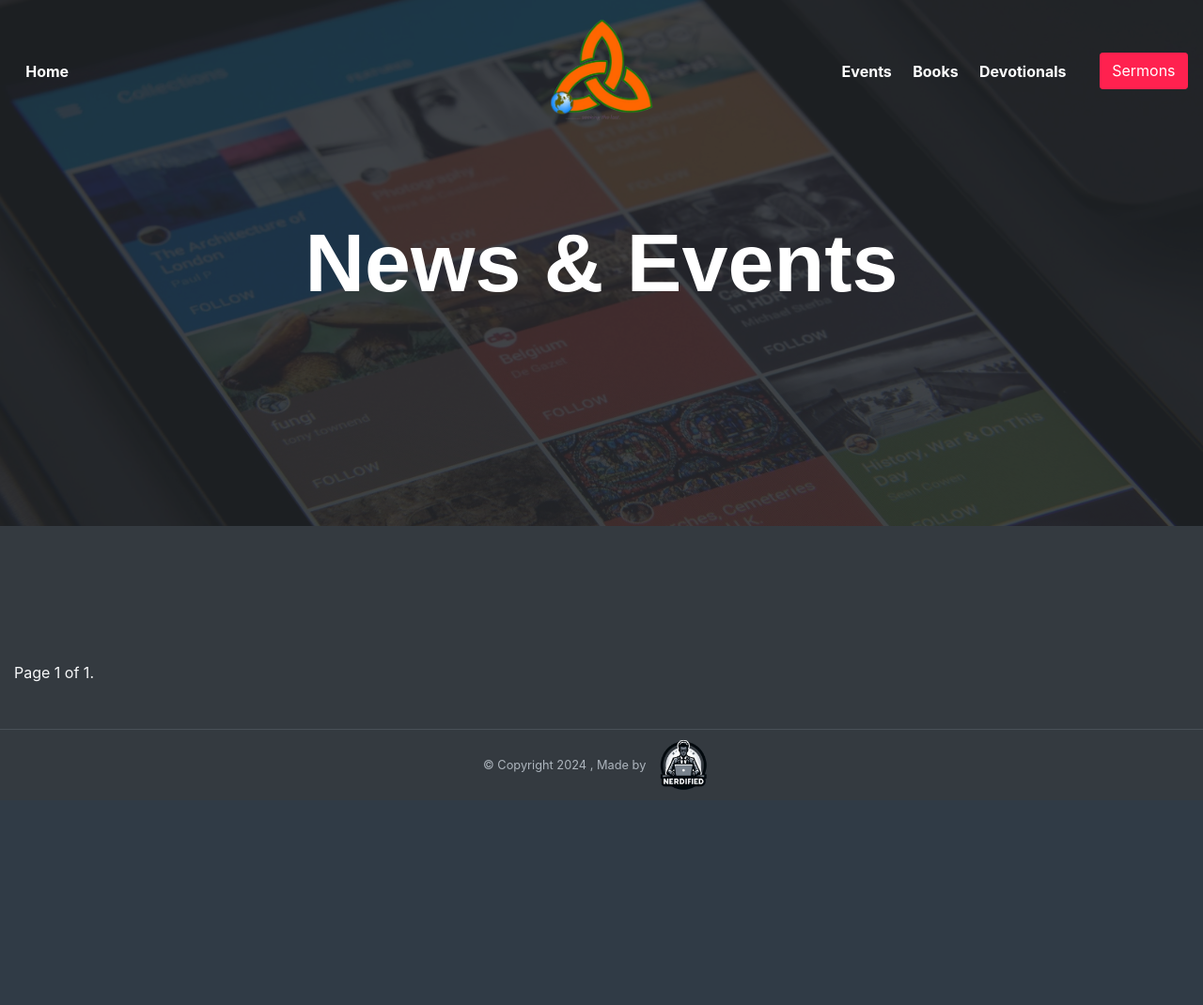
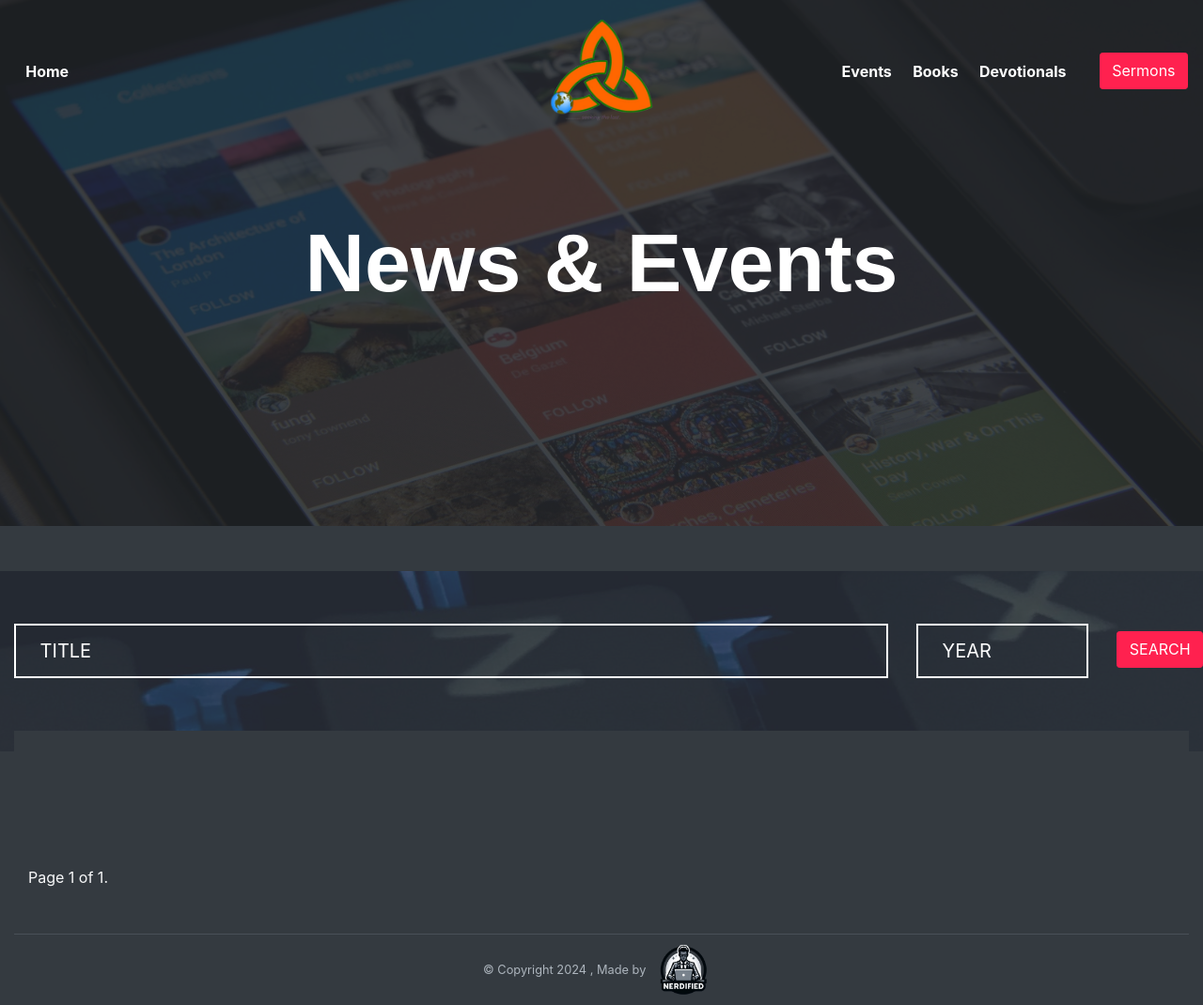
Before and after one commit to andyjrII/swbchurch, a Django app: page /newsevents/ in a window 1280 px wide. Shown: the whole page at 94% size. Before the commit the page ends 841 px from the top, so only its background shows below. Run offline with Django 5.2, Linux system fonts and the light colour scheme; data that the repository does not hold is empty; some libraries are stand-ins or nearby versions.

Commit message:
Fixed search filter for News & Events Page

```diff
--- /dev/null
+++ b/swbc/filters.py
@@ -0,0 +1,24 @@
+import django_filters
+from .models import Sermon, NewsEvent
+
+
+class SermonFilter(django_filters.FilterSet):
+    title = django_filters.CharFilter(lookup_expr="icontains")
+    year_preached = django_filters.NumberFilter(
+        field_name="date_preached__year", lookup_expr="exact"
+    )
+
+    class Meta:
+        model = Sermon
+        fields = ["title", "year_preached"]
+
+
+class NewsEventFilter(django_filters.FilterSet):
+    title = django_filters.CharFilter(lookup_expr="icontains")
+    year_published = django_filters.NumberFilter(
+        field_name="date_published__year", lookup_expr="exact"
+    )
+
+    class Meta:
+        model = NewsEvent
+        fields = ["title", "year_published"]
--- /dev/null
+++ b/swbc/forms.py
@@ -0,0 +1,33 @@
+from django import forms
+
+
+class PlaceholderTextInput(forms.TextInput):
+    def get_context(self, name, value, attrs):
+        context = super().get_context(name, value, attrs)
+
+        # Check if the label is present in the widget context
+        if "label" in context["widget"]:
+            context["widget"]["attrs"]["placeholder"] = context["widget"]["label"]
+
+        return context
+
+
+class SearchForm(forms.Form):
+    title = forms.CharField(
+        widget=PlaceholderTextInput(
+            attrs={
+                "class": "form-control form-control-lg custom-form-control",
+                "placeholder": "TITLE",
+            }
+        )
+    )
+    year_published = forms.IntegerField(
+        min_value=2020,
+        max_value=2100,
+        widget=PlaceholderTextInput(
+            attrs={
+                "class": "form-control form-control-lg custom-form-control",
+                "placeholder": "YEAR",
+            }
+        ),
+    )
--- a/swbc/static/assets/css/swbc.css
+++ b/swbc/static/assets/css/swbc.css
@@ -1985,24 +1985,34 @@ body {
   font-size: 25px;
 }
 
-.has-bg-overlay {
+.has-bg-overlay,
+.search-overlay {
   position: relative;
 }
 
-.has-bg-overlay:before {
+.has-bg-overlay:before,
+.search-overlay:before {
   content: "";
   position: absolute;
   top: 0;
   left: 0;
   width: 100%;
   height: 100%;
-  background: url(../imgs/donations-img.jpg) no-repeat center center fixed;
   background-size: cover;
   z-index: -1;
   opacity: 0.3;
 }
 
-.has-bg-overlay:after {
+.has-bg-overlay:before {
+  background: url(../imgs/donations-img.jpg) no-repeat center center fixed;
+}
+
+.search-overlay:before {
+  background: url(../imgs/search-img.jpg) no-repeat center center fixed;
+}
+
+.has-bg-overlay:after,
+.search-overlay:after {
   content: "";
   position: absolute;
   top: 0;
--- a/swbc/templates/all_events.html
+++ b/swbc/templates/all_events.html
@@ -7,12 +7,31 @@
 {% block content %}
 
 <!-- header -->
-<header id="news_events" class="news_header">
+<header id="news_events" class="news_header mb-5">
   <div class="overlay text-white text-center">
     <h1 class="display-2 font-weight-bold my-3">News & Events</h1>
   </div>
 </header>
 
+<!-- SEARCH Section  -->
+<div
+  class="container-fluid search-overlay text-center text-light has-height-md middle-items pt-5"
+>
+  <div class="">
+    <form method="get">
+      <div class="row mb-5">
+        <div class="col-md-9 my-2">{{ form.title }}</div>
+        <div class="col-md-2 my-2">{{ form.year_published }}</div>
+        <div class="col-md-1 my-3">
+          <button type="submit" class="btn btn-lg btn-primary" id="rounded-btn">
+            SEARCH
+          </button>
+        </div>
+      </div>
+    </form>
+  </div>
+
+  <!-- Events Section -->
   <div class="container-fluid bg-dark text-light py-5 text-center wow fadeIn">
     <div class="row justify-content-center">
       {% for news in paginated_events %}
@@ -27,7 +46,7 @@
             <h5 class="text-center mb-4">
               <span class="badge badge-primary">{{news.date_updated}}</span>
             </h5>
-          <h4 class="pt20 pb20">{{news.title}}</h4>
+            <h4 class="mb-1">{{news.title}}</h4>
             <p class="text-white">
               {{news.content|safe|truncatewords:15}}
               <a href="details/{{news.id}}" class="badge badge-primary">More</a>
@@ -39,11 +58,14 @@
     </div>
   </div>
 
+  <!-- PAGINATION Section -->
   <div class="container-fluid bg-dark text-light py-5 text-center wow fadeIn">
     <div class="pagination">
       <span class="step-links">
         {% if paginated_events.has_previous %}
-      <a href="?page=1" class="btn btn-md btn-outline-primary">&laquo; First</a>
+        <a href="?page=1" class="btn btn-md btn-outline-primary"
+          >&laquo; First</a
+        >
         <a
           href="?page={{ paginated_events.previous_page_number }}"
           class="btn btn-md btn-outline-primary"
@@ -72,3 +94,4 @@
     </div>
   </div>
   {% endblock %}
+</div>
--- a/swbc/templates/sermons.html
+++ b/swbc/templates/sermons.html
@@ -16,7 +16,7 @@
 <div class="container-fluid bg-dark text-light py-5 text-center wow fadeIn">
   <div class="row justify-content-center">
     {% for sermon in paginated_sermons %}
-    <div class="col-sm-3 my-3">
+    <div class="col-sm-3">
       <div class="card bg-transparent border">
         <img
           src="{{sermon.feature_pic.url}}"
@@ -27,14 +27,14 @@
           <h6 class="text-center mb-2">
             <span class="badge badge-success">{{sermon.date_preached}}</span>
           </h6>
-          <h5 class="pt20 pb20">{{sermon.title}}</h5>
+          <h6 class="pt20 pb20">{{sermon.title}}</h6>
           <p class="text-white">
             <a
               href="{{sermon.link}}"
               download
               target="_blank"
               rel="noopener noreferrer"
-              ><button class="btn btn-sm btn-primary">Download Audio</button></a
+              ><button class="btn btn-sm btn-primary">Download</button></a
             >
           </p>
         </div>
--- a/swbc/urls.py
+++ b/swbc/urls.py
@@ -2,6 +2,7 @@ from django.urls import path
 from . import views
 
 urlpatterns = [
+    path("sermons-search/", views.sermon_list, name="sermonslist"),
     path("sermons/", views.sermons, name="sermons"),
     path("newsevents/details/<int:id>", views.details, name="details"),
     path("newsevents/", views.newsevents, name="newsevents"),
--- a/swbc/views.py
+++ b/swbc/views.py
@@ -1,6 +1,9 @@
 from django.http import HttpResponse
 from django.template import loader
 from django.core.paginator import Paginator, EmptyPage, PageNotAnInteger
+from django.shortcuts import render
+from .filters import SermonFilter, NewsEventFilter
+from .forms import SearchForm
 from .models import NewsEvent, Service, Sermon
 
 
@@ -15,9 +18,12 @@ def index(request):
 
 def newsevents(request):
     # pylint: disable=no-member
+    form = SearchForm(request.GET)
     all_newsevents = NewsEvent.objects.all().order_by("-date_updated")
+    news_filter = NewsEventFilter(request.GET, queryset=all_newsevents)
+    # pagination
     items_per_page = 12
-    paginator = Paginator(all_newsevents, items_per_page)
+    paginator = Paginator(news_filter.qs, items_per_page)
     page = request.GET.get("page")
     try:
         paginated_events = paginator.page(page)
@@ -25,7 +31,11 @@ def newsevents(request):
         paginated_events = paginator.page(1)
     except EmptyPage:
         paginated_events = paginator.page(paginator.num_pages)
-    context = {"paginated_events": paginated_events}
+    context = {
+        "form": form,
+        "paginated_events": paginated_events,
+        "news_filter": news_filter,
+    }
     template = loader.get_template("all_events.html")
     return HttpResponse(template.render(context, request))
 
@@ -54,3 +64,9 @@ def sermons(request):
     context = {"paginated_sermons": paginated_sermons}
     template = loader.get_template("sermons.html")
     return HttpResponse(template.render(context, request))
+
+
+def sermon_list(request):
+    queryset = Sermon.objects.all()
+    filter = SermonFilter(request.GET, queryset=queryset)
+    return render(request, "sermon_list.html", {"filter": filter})
```
Also changed, not shown: plan.md (+94 -2 lines), swbc/templates/event_details.html (+4 -4 lines), swbc/templates/event_list.html (added, +12 -0 lines), swbc/templates/index.html (+8 -9 lines), swbc/templates/sermon_list.html (added, +12 -0 lines), swbc/static/assets/imgs/search-img.jpg (added), swbc/templates/books.html (added), swbc/templates/devotional.html (added). Lines whose indentation alone changed are shown as unchanged.
